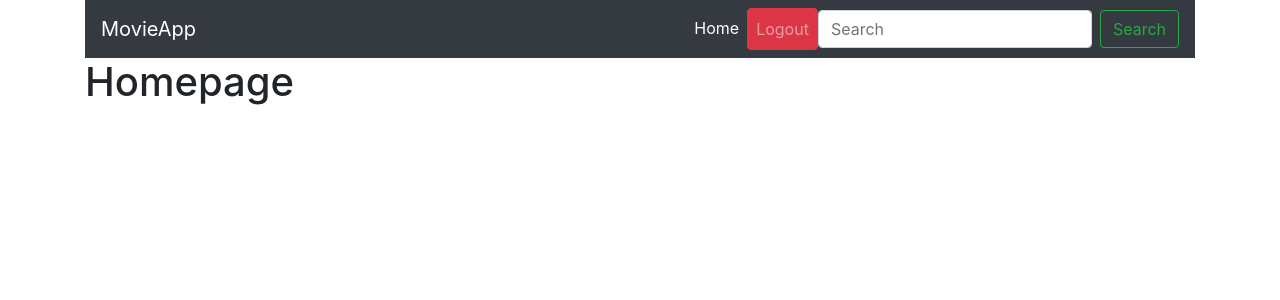
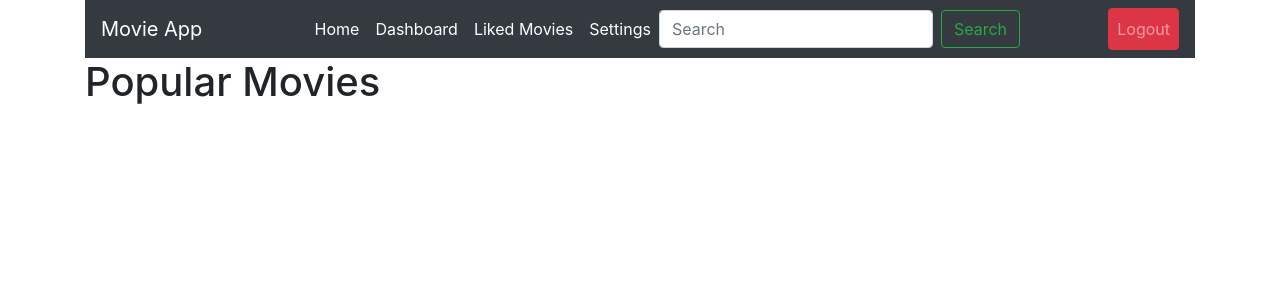
Before and after one commit to Tyreese2070/Movie-app, a Flask app: page /homepage in a window 1280 px wide. Shown: the top 300 px of the page. Run offline with Flask 3, Linux system fonts and the light colour scheme; a user stored in the database is signed in; data that the repository does not hold is empty; some libraries are stand-ins or nearby versions.

Commit message:
added sign up page and homepage

```diff
--- a/movie-recommendation-app/app/forms.py
+++ b/movie-recommendation-app/app/forms.py
@@ -6,3 +6,8 @@ class loginForm(FlaskForm):
     username = StringField('Username', validators=[DataRequired()])
     password = PasswordField('Password', validators=[DataRequired()])
     submit = SubmitField('Login')
+
+class signupForm(FlaskForm):
+    username = StringField('Username', validators=[DataRequired()])
+    password = PasswordField('Password', validators=[DataRequired()])
+    submit = SubmitField('Sign up')
--- a/movie-recommendation-app/app/templates/base.html
+++ b/movie-recommendation-app/app/templates/base.html
@@ -11,9 +11,10 @@
 <body>
     <div class="container">
         {% if current_user.is_authenticated %}
-        <!-- MovieApp title with link to homepage -->
-        <nav class="navbar navbar-expand-lg navbar-dark bg-dark">
-            <a class="navbar-brand" href="{{ url_for('homepage') }}">MovieApp</a>
+
+        <!-- Display title -->
+        <nav class="navbar navbar-expand-lg navbar-dark bg-dark sticky-top">
+            <a class="navbar-brand" href="{{ url_for('homepage') }}">Movie App</a>
 
             <!-- Navbar Toggle Button (Hamburger Icon) -->
             <button class="navbar-toggler" type="button" data-toggle="collapse" data-target="#navbarNav"
@@ -30,10 +31,16 @@
                         <a class="nav-link" href="{{ url_for('homepage') }}">Home</a> <!-- Home button -->
                     </li>
 
-                    <!-- Logout button -->
-                    <li class="nav-item">
-                        <a class="nav-link btn btn-danger" href="{{ url_for('logout') }}">Logout</a>
+                    <li class="nav-item active">
+                        <a class="nav-link" href="{{ url_for('dashboard') }}">Dashboard</a> <!-- Dashboard button -->
+                    </li>
 
+                    <li class="nav-item active">
+                        <a class="nav-link" href="{{ url_for('likes') }}">Liked Movies</a> <!-- Likes button -->
+                    </li>
+
+                    <li class="nav-item active">
+                        <a class="nav-link" href="{{ url_for('settings') }}">Settings</a> <!-- Settings button -->
                     </li>
                 </ul>
 
@@ -42,6 +49,13 @@
                     <input class="form-control mr-sm-2" type="search" placeholder="Search" aria-label="Search">
                     <button class="btn btn-outline-success my-2 my-sm-0" type="submit">Search</button>
                 </form>
+
+                <ul class="navbar-nav ml-auto">
+                    <!-- Logout button -->
+                    <li class="nav-item">
+                        <a class="nav-link btn btn-danger" href="{{ url_for('logout') }}">Logout</a>
+                    </li>
+                </ul>
             </div>
         </nav>
         {% endif %}
--- /dev/null
+++ b/movie-recommendation-app/app/templates/dashboard.html
@@ -0,0 +1,5 @@
+{% extends "base.html" %}
+
+{% block content %}
+
+{% endblock %}
--- a/movie-recommendation-app/app/templates/homepage.html
+++ b/movie-recommendation-app/app/templates/homepage.html
@@ -1,5 +1,21 @@
 {% extends "base.html" %}
 
 {% block content %}
-<h1>Homepage</h1>
+<h1>Popular Movies</h1>
+<div class="row">
+    {% for movie in movies %}
+    <div class="col-md-4">
+        <div class="card mb-4" style="width: 18rem;">
+            <img src="https://image.tmdb.org/t/p/w500{{ movie['poster_path'] }}" class="card-img-top"
+                alt="Movie Poster">
+            <div class="card-body">
+                <h5 class="card-title">{{ movie['title'] }}</h5>
+                <p class="card-text">{{ movie['overview'][:100] }}...</p>
+                <a href="https://www.themoviedb.org/movie/{{ movie['id'] }}" class="btn btn-primary"
+                    target="_blank">View Details</a>
+            </div>
+        </div>
+    </div>
+    {% endfor %}
+</div>
 {% endblock %}
--- /dev/null
+++ b/movie-recommendation-app/app/templates/likes.html
@@ -0,0 +1,5 @@
+{% extends "base.html" %}
+
+{% block content %}
+
+{% endblock %}
--- a/movie-recommendation-app/app/templates/login.html
+++ b/movie-recommendation-app/app/templates/login.html
@@ -15,6 +15,9 @@
     <div class="form-group">
         {{ form.submit(class="btn btn-primary") }}
     </div>
+
+    <a href="{{ url_for('signup') }}" class="btn btn-secondary">Sign up</a>
+
 </form>
 
 {% with messages = get_flashed_messages(with_categories=true) %}
--- /dev/null
+++ b/movie-recommendation-app/app/templates/movie.html
@@ -0,0 +1,5 @@
+{% extends "base.html" %}
+
+{% block content %}
+
+{% endblock %}
--- /dev/null
+++ b/movie-recommendation-app/app/templates/settings.html
@@ -0,0 +1,5 @@
+{% extends "base.html" %}
+
+{% block content %}
+
+{% endblock %}
--- a/movie-recommendation-app/app/views.py
+++ b/movie-recommendation-app/app/views.py
@@ -1,11 +1,67 @@
-from flask import render_template, redirect, url_for, flash, request
+from flask import render_template, redirect, url_for, flash, request, jsonify
 from flask_login import login_user, logout_user, login_required, current_user
 from app.models import User
 from app.forms import loginForm
-from app import app
+from app.forms import signupForm
+import requests
+from app import app, db
+from flask_bcrypt import Bcrypt
+
+bcrypt = Bcrypt(app)
+
+@app.route('/signup', methods=['GET', 'POST'])
+def signup():
+    """
+    Handles user signup.
+
+    - GET: Displays the signup form.
+    - POST: Validates the form and creates a new user in the database.
+
+    Parameters:
+        None
+
+    Returns:
+        - Validation message (successful or unsuccessful)
+    """
+
+    form = signupForm()
+
+    if form.validate_on_submit():
+        print("Validate and submit")
+        user = User.query.filter_by(username=form.username.data).first()
+        if user:
+            flash('Username already exists. Please choose a different one.', 'danger')
+            return redirect(url_for('signup'))
+
+        hashed_password = bcrypt.generate_password_hash(form.password.data).decode('utf-8')
+        new_user = User(username=form.username.data, password=hashed_password)
+
+        db.session.add(new_user)
+        db.session.commit()
+        login_user(new_user)
+        flash('Your account has been created successfully!', 'success')
+
+        return redirect(url_for('homepage'))
+
+    return render_template('signup.html', form=form)
+
 
 @app.route('/', methods=['GET', 'POST'])
 def login():
+    """
+    Handles user login.
+
+    - GET: Displays the login form.
+    - POST: Validates the form and authenticates the user so they can access the homepage.
+
+    Parameters:
+        None
+
+    Returns:
+        - Sends the user to homepage upon success
+        - Error message if unsuccessful
+    """
+
     if current_user.is_authenticated:
         return redirect(url_for('homepage'))
 
@@ -15,23 +71,83 @@ def login():
         user = User.query.filter_by(username=form.username.data).first()
         if user and user.check_password(form.password.data):
             login_user(user)
-            flash('Login successful!', 'success')
             next_page = request.args.get('next')
             return redirect(next_page) if next_page else redirect(url_for('homepage'))
         else:
-            flash('Login failed. Check username and password.', 'danger')
+            flash('Incorrect username or password', 'danger')
 
     return render_template('login.html', form=form)
 
 @app.route('/logout')
 @login_required
 def logout():
+    """
+    Logs the user out of the system.
+
+    Parameters:
+        None
+
+    Returns:
+        - Returns the user to the login page
+    """
+
     logout_user()
     flash('You have been logged out.', 'info')
+
     return redirect(url_for('login'))
 
+
+# Use of TMDb API to get movie data and some filtering, found at: https://developer.themoviedb.org/docs/getting-started
+KEY = 'REMOVED'
+URL = 'https://api.themoviedb.org/3'
 
 @app.route('/homepage')
 @login_required
 def homepage():
-    return render_template('homepage.html')
+    """
+    Displays movies for the user to see.
+
+    Returns:
+        - homepage template
+    """
+
+    url = f'{URL}/movie/popular?api_key={KEY}'
+    response = requests.get(url)
+    data = response.json()
+
+    movies = data.get('results', [])
+
+    return render_template('homepage.html', movies=movies)
+
+@app.route('/likes')
+@login_required
+def likes():
+    """
+    Displays users liked movies.
+
+    Returns:
+        -
+    """
+
+    return render_template('likes.html')
+
+@app.route('/dashboard')
+@login_required
+def dashboard():
+    """
+    Displays users information.
+
+    Returns:
+        -
+    """
+    return render_template('dashboard.html')
+
+@app.route('/settings')
+@login_required
+def settings():
+    return render_template('settings.html')
+
+@app.route('/movie')
+@login_required
+def movie():
+    return render_template('movie.html')
```
Also changed, not shown: movie-recommendation-app/app/templates/signup.html (added, +31 -0 lines), movie-recommendation-app/app.db, 1 other file.
